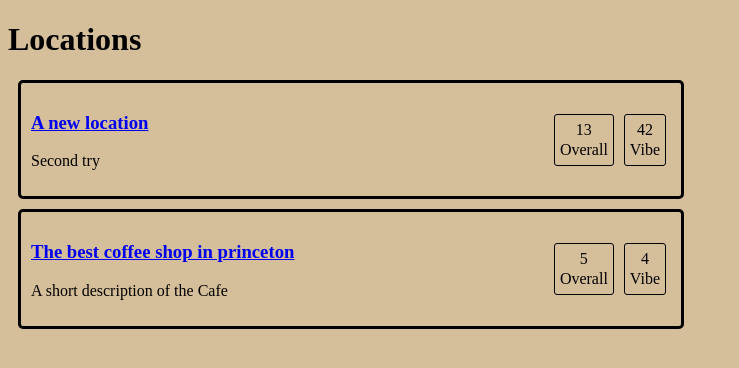
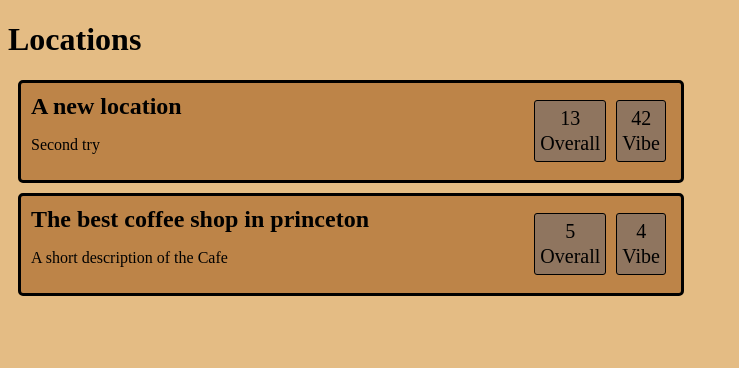
Before and after one commit to merny93/coffee, a Jekyll site: the page built from index.html, in a window 1280 px wide. Shown: the top 368 px of the page, without its empty margins (0-739 px from the left). Built offline with Jekyll 4.4.1, drawn with Linux system fonts in a browser that asks for light colours.

Commit message:
added some styling

```diff
--- a/_sass/main.scss
+++ b/_sass/main.scss
@@ -1,14 +1,37 @@
-.current {
-    color: green;
+$mid-brown: #ad6d2f;
+$light-brown: #e4bc84;
+$dark-brown: #80411e;
+$dark-grey: #8f755f;
+$light-gray: #d2c1b0;
+$darkest-brown: #37251b;
+$review-opacity: 0.4;
+$location-opacity: 0.7;
+
+body {
+    background-color: $light-brown;
 }
-body {
-    background-color:  #965d0265;
+a{
+    text-decoration: none;
+    color: inherit;
+}
+
+h2{
+    margin: 0;
+}
+
+hr{
+    border-top: $darkest-brown solid 2px;
+    border-bottom: 0;
+    margin-left: 10%;
+    margin-right: 10%;
 }
 
 // score base styling
 @mixin score_base(){
     display: flex;
     align-items: center;
+    font-size: 1.25em;
+    // font-weight: bold;
 }
 
 .location_container{
@@ -18,13 +41,17 @@ body {
     width: m#{a}x(50vw, 600px);
     padding: 10px;
     display: flex;
+    background-color: rgba($mid-brown, $location-opacity);
+    cursor: pointer;
     .score_container{
         // for score in main page
         @include score_base;
         margin-left: auto;
     }
 }
-
+.location_container:hover{
+    background-color: rgba($dark-brown, $location-opacity);
+}
 
 
 
@@ -32,21 +59,36 @@ body {
     height: min-content;
     text-align: center;
     padding: 5px;
-    border: solid 1px;
+    border: solid 1.5px;
     border-radius: 3px;
     margin: 5px;
     line-height: 125%;
+    background-color: $dark-grey;
 }
 
+
+.reviews_container{
+    width: 85vw;
+}
 .review{
     border: solid 3px;
     border-radius: 15px;
-    width: m#{a}x(65vw, 200px);
-    min-width: fit-content;
+    width: m#{a}x(80%, 200px);
+    // min-width: fit-content;
     // width: 7%;
     padding: 15px;
     margin: 15px;
 }
+
+.left{
+    background-color: rgba($mid-brown, $review-opacity);
+}
+
+.right{
+    background-color: rgba($dark-brown, $review-opacity);
+    margin-left: auto;
+}
+
 .review_scores_container{
     display: flex;
     align-items: flex-start;
--- a/index.html
+++ b/index.html
@@ -9,9 +9,10 @@ title: Home
 
 
 {% for location in site.locations %}
+<a href="{{ location.url }}">
 <div class="location_container">
     <div class="description_holder" >
-        <h3><a href="{{ location.url }}">{{ location.location_visible_name }}</a></h3>
+        <h2>{{ location.location_visible_name }}</h2>
         {{ location.content | markdownify }}
     </div>
     {% assign filtered_review = site.posts | where: 'location', location.location_visible_name %}
@@ -24,4 +25,5 @@ title: Home
         </div>
     </div>
 </div>
+</a>
 {% endfor %}
```
Also changed, not shown: _layouts/location.html (+22 -3 lines), _posts/2022-10-21-coffee2.md (+9 -1 lines).
